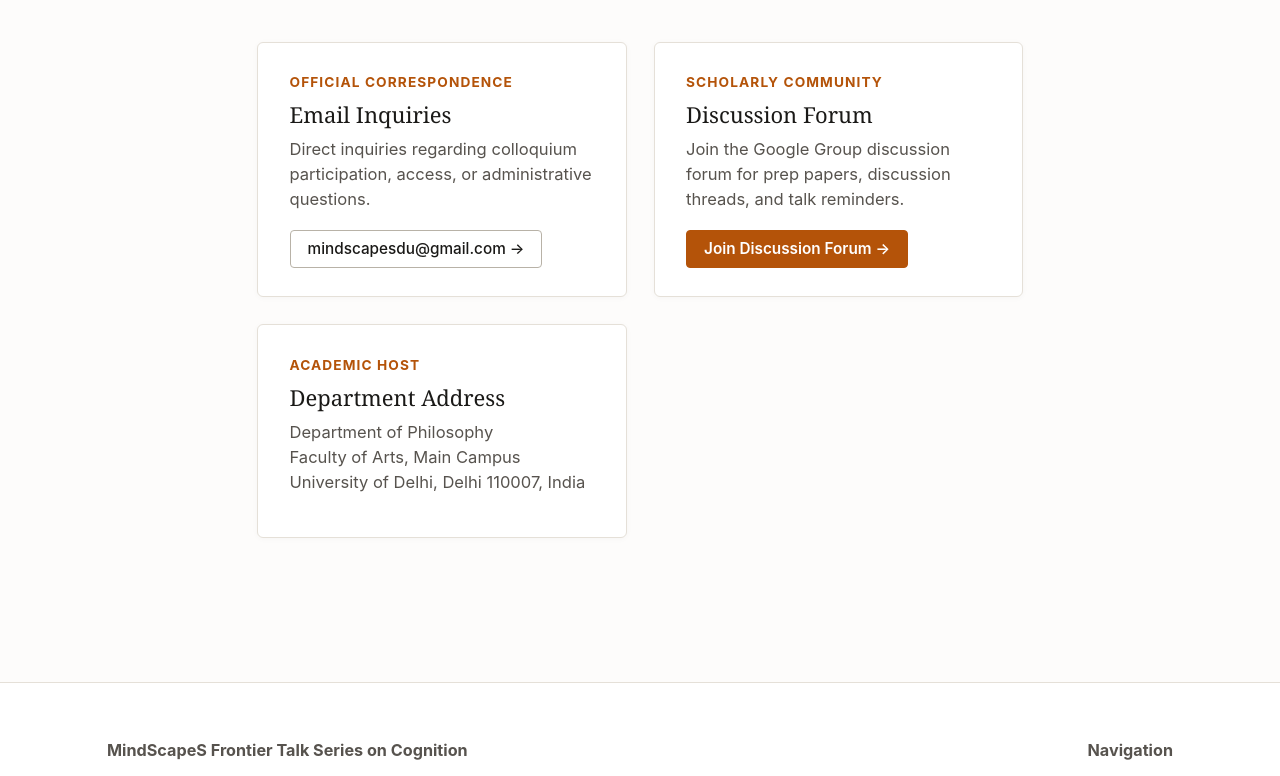
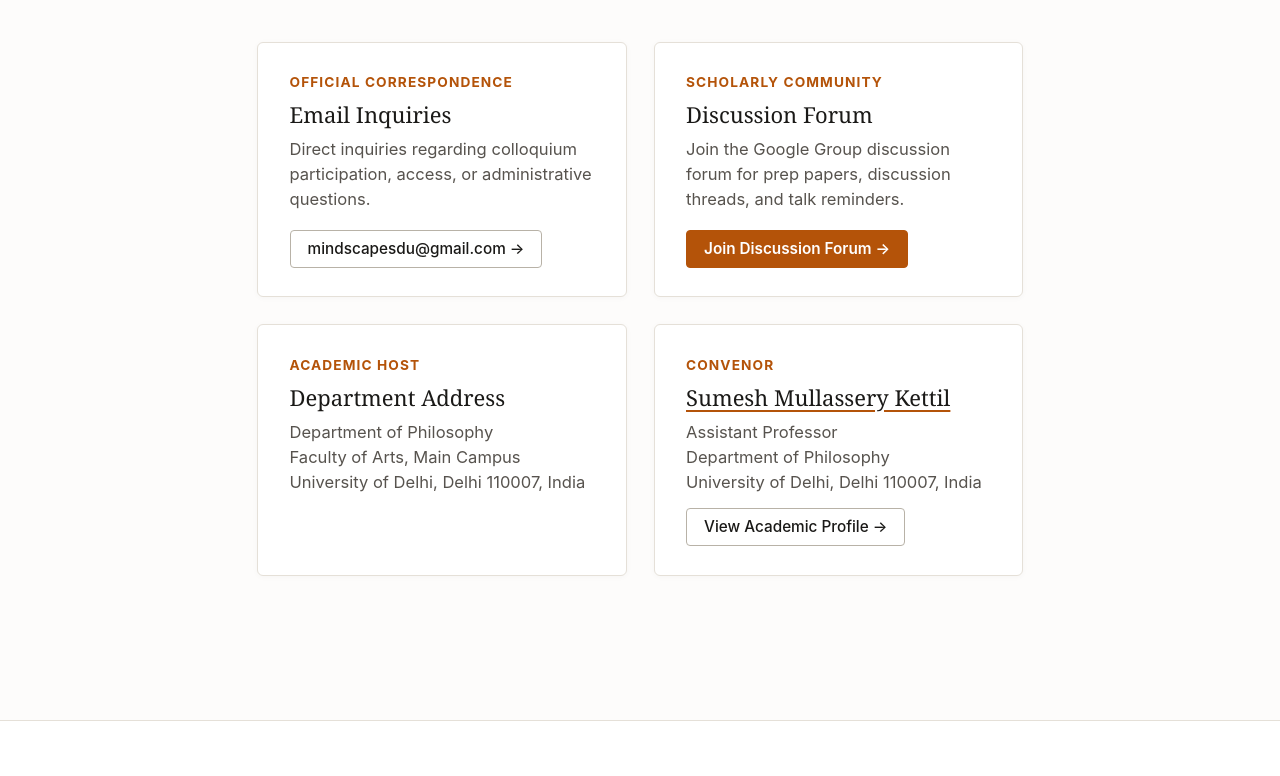
Before and after one commit to mindscapesdu/MindScapeS_DU, a plain HTML site: page contact.html in a window 1280 px wide. Shown: the part 432-1208 px from the top of the page. Drawn offline with Linux system fonts and the light colour scheme; no server answers.

Commit message:
Add Convenor card with profile hyperlink for Sumesh Mullassery Kettil on contact page

```diff
--- a/contact.html
+++ b/contact.html
@@ -110,6 +110,26 @@
             </p>
           </div>
 
+          <!-- Series Convenor Card -->
+          <div
+            style="background: #ffffff; border: 1px solid var(--border-color); border-radius: 6px; padding: 1.6rem 1.75rem; box-shadow: 0 1px 6px rgba(0, 0, 0, 0.03);">
+            <strong
+              style="display: block; font-family: var(--font-sans); font-size: 0.76rem; text-transform: uppercase; color: var(--accent-gold); letter-spacing: 0.08em; margin-bottom: 0.4rem;">Convenor</strong>
+            <h3 style="margin: 0 0 0.5rem; font-size: 1.22rem;">
+              <a href="https://people.samarth.edu.in/index.php/profile/user/index/DU/i0b#section-1005" target="_blank" rel="noopener noreferrer" style="color: inherit; text-decoration: underline; text-decoration-color: var(--accent-gold); text-underline-offset: 4px;" title="View Faculty Profile">Sumesh Mullassery Kettil</a>
+            </h3>
+            <p class="subtext" style="margin-bottom: 0.75rem;">
+              Assistant Professor<br>
+              Department of Philosophy<br>
+              University of Delhi, Delhi 110007, India
+            </p>
+            <p style="margin: 0; font-family: var(--font-sans); font-size: 0.88rem;">
+              <a href="https://people.samarth.edu.in/index.php/profile/user/index/DU/i0b#section-1005" target="_blank" rel="noopener noreferrer" class="btn btn-secondary btn-sm" style="display: inline-flex;">
+                View Academic Profile &rarr;
+              </a>
+            </p>
+          </div>
+
         </div>
       </section>
 
```
